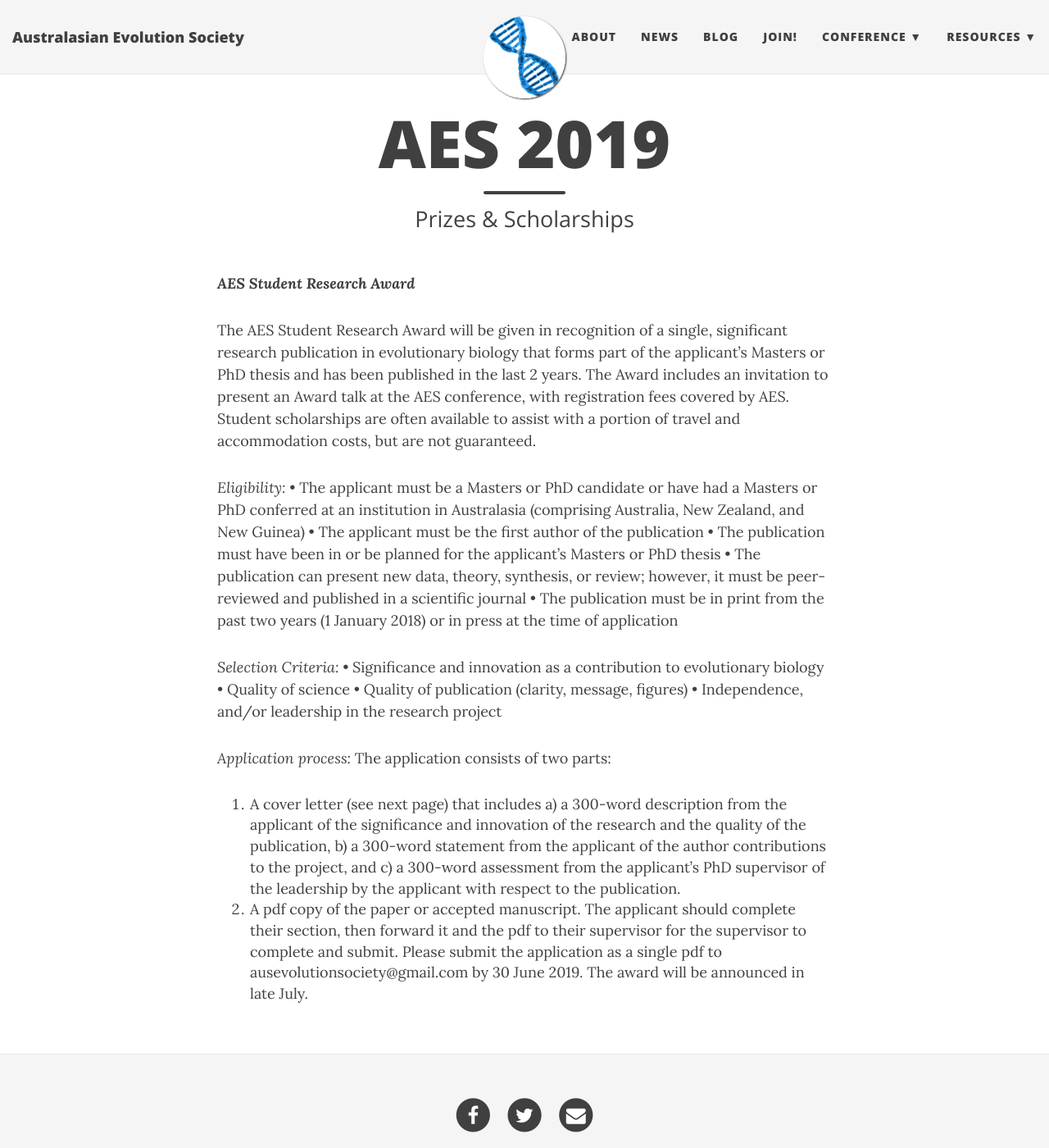
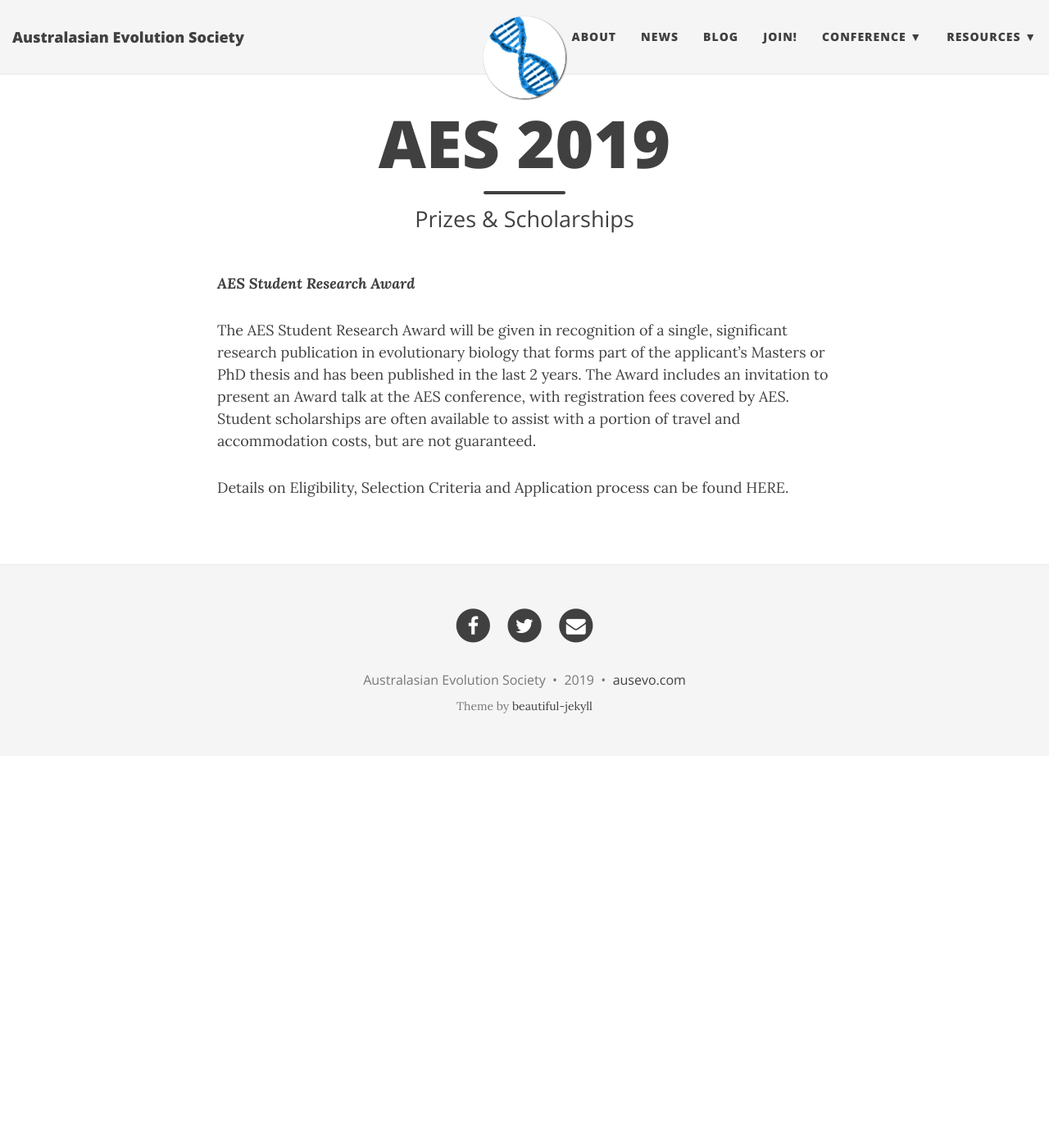
Before and after one commit to ausevo/ausevo.github.io, a Jekyll site: the page built from prizes.md, in a window 1280 px wide and 1400 px high. Shown: the whole window at 82% size. Built offline with Jekyll 4.4.1, drawn with Linux system fonts in a browser that asks for light colours; nearby versions of some CDN libraries.

Commit message:
Update prizes.md

```diff
--- a/prizes.md
+++ b/prizes.md
@@ -11,22 +11,4 @@
 The AES Student Research Award will be given in recognition of a single, significant research publication in evolutionary biology that forms part of the applicant’s Masters or PhD thesis and has been published in the last 2 years.
 The Award includes an invitation to present an Award talk at the AES conference, with registration fees covered by AES. Student scholarships are often available to assist with a portion of travel and accommodation costs, but are not guaranteed.
 
-*Eligibility:*
-•	The applicant must be a Masters or PhD candidate or have had a Masters or PhD conferred at an institution in Australasia (comprising Australia, New Zealand, and New Guinea)
-•	The applicant must be the first author of the publication
-•	The publication must have been in or be planned for the applicant’s Masters or PhD thesis
-•	The publication can present new data, theory, synthesis, or review; however, it must be peer-reviewed and published in a scientific journal
-•	The publication must be in print from the past two years (1 January 2018) or in press at the time of application
-
-*Selection Criteria:*
-•	Significance and innovation as a contribution to evolutionary biology
-•	Quality of science
-•	Quality of publication (clarity, message, figures)
-•	Independence, and/or leadership in the research project
-
-*Application process:*
-The application consists of two parts:
-1.	A cover letter (see next page) that includes a) a 300-word description from the applicant of the significance and innovation of the research and the quality of the publication, b) a 300-word statement from the applicant of the author contributions to the project, and c) a 300-word assessment from the applicant’s PhD supervisor of the leadership by the applicant with respect to the publication.
-2.	A pdf copy of the paper or accepted manuscript.
-The applicant should complete their section, then forward it and the pdf to their supervisor for the supervisor to complete and submit.
-Please submit the application as a single pdf to ausevolutionsociety@gmail.com by 30 June 2019. The award will be announced in late July.
+Details on Eligibility, Selection Criteria and Application process can be found HERE.
```
